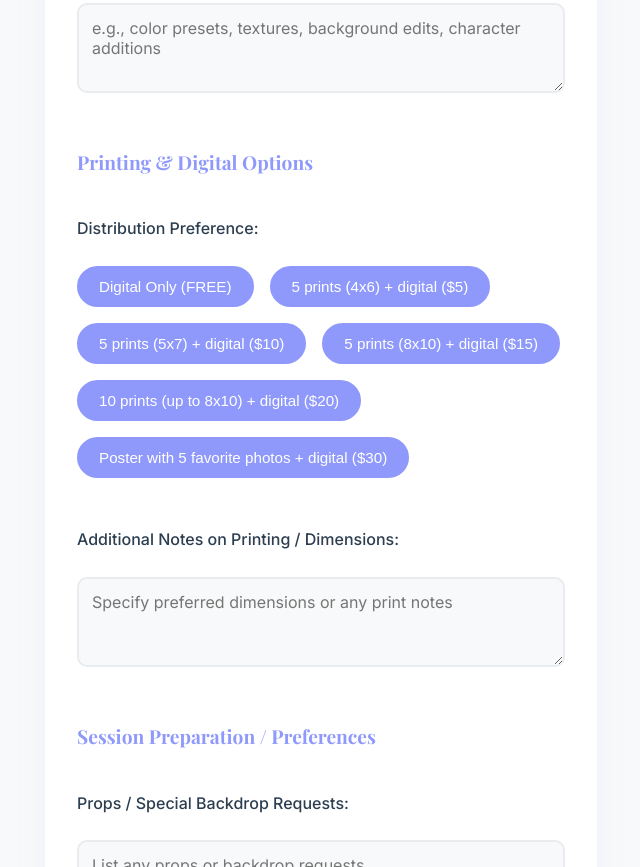
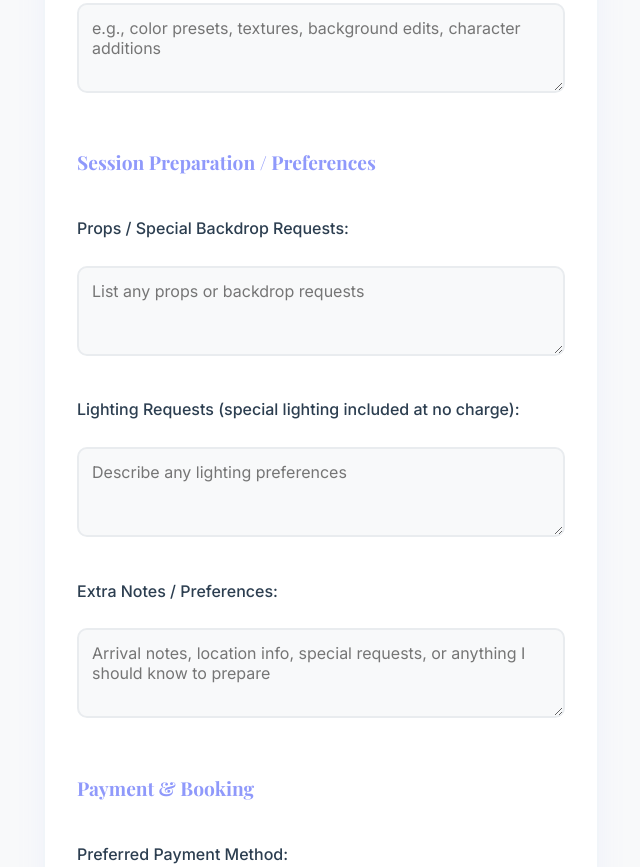
Before and after one commit to legotrain333/Focus.By.Kiersten, a plain HTML site: page index.html in a window 1280 px wide. Shown: the part 5711-6578 px from the top of the page, without its empty margins (621-1261 px from the left). Drawn offline with nearby package versions, Linux system fonts and the light colour scheme; a script that the page names is missing.

Commit message:
Update index.html

```diff
--- a/index.html
+++ b/index.html
@@ -275,7 +275,7 @@ Whether in a studio or outdoors, I focus on making clients feel comfortable so I
         <input type="hidden" name="session_length" id="session_length_input" required>
 
         <label>Choose Your Date & Time:</label>
-        <h3>Note This Only Gives You A Time And Date The Rest Of The Form Still Needs To Be Submitted</h3>
+        <h3>Note This Only Give You A Time And Date The Rest Of The From Still Needs To Be Submit</h3>
 
 <!-- Calendly inline widget begin -->
 <div class="calendly-inline-widget" data-url="https://calendly.com/focus-by-kiersten?background_color=2e2e2e&text_color=8888ff&primary_color=ffffff”" style="min-width:320px;height:700px;"></div>
@@ -293,7 +293,7 @@ Whether in a studio or outdoors, I focus on making clients feel comfortable so I
         <input type="hidden" name="editing_package" id="editing_package_input" required>
         <label for="effects">Special Photoshop Requests / Effects:</label>
         <textarea name="effects" id="effects" placeholder="e.g., color presets, textures, background edits, character additions"></textarea>
-        <h3>Printing & Digital Options</h3>
+       <!--<h3>Printing & Digital Options</h3>
         <label>Distribution Preference:</label>
         <div class="button-group" id="distribution">
           <button type="button" class="option-btn" data-value="Digital Only (FREE)">Digital Only (FREE)</button>
@@ -305,7 +305,7 @@ Whether in a studio or outdoors, I focus on making clients feel comfortable so I
         </div>
         <input type="hidden" name="distribution" id="distribution_input" required>
         <label for="print_notes">Additional Notes on Printing / Dimensions:</label>
-        <textarea name="print_notes" id="print_notes" placeholder="Specify preferred dimensions or any print notes"></textarea>
+        <textarea name="print_notes" id="print_notes" placeholder="Specify preferred dimensions or any print notes"></textarea>  -->
         <h3>Session Preparation / Preferences</h3>
         <label for="props">Props / Special Backdrop Requests:</label>
         <textarea name="props" id="props" placeholder="List any props or backdrop requests"></textarea>
@@ -448,7 +448,6 @@ document.addEventListener('DOMContentLoaded', function() {
     setupOptionButtons("sessionType", "session_type_input");
     setupOptionButtons("sessionLength", "session_length_input");
     setupOptionButtons("editingPackage", "editing_package_input");
-    setupOptionButtons("distribution", "distribution_input");
     setupOptionButtons("paymentType", "payment_type_input");
     setupOptionButtons("paymentMethod", "payment_method_input");
 
```
